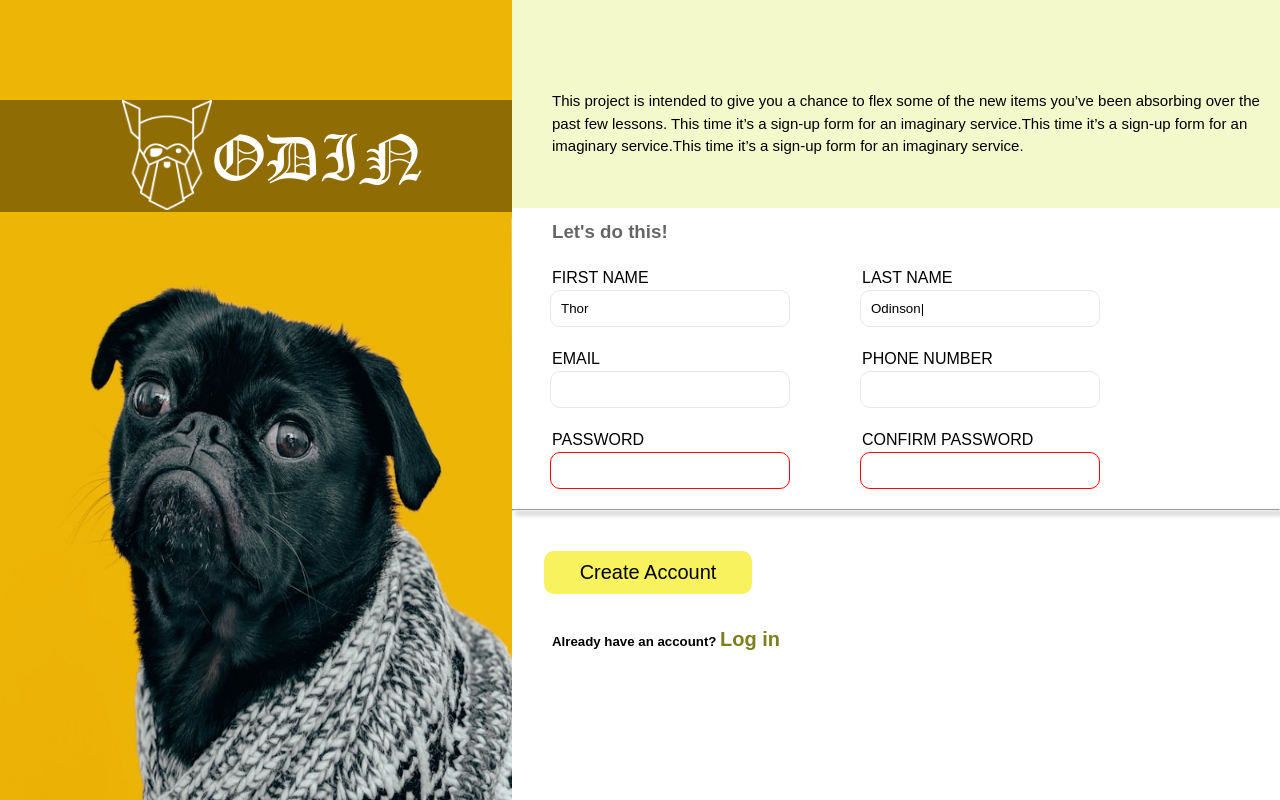
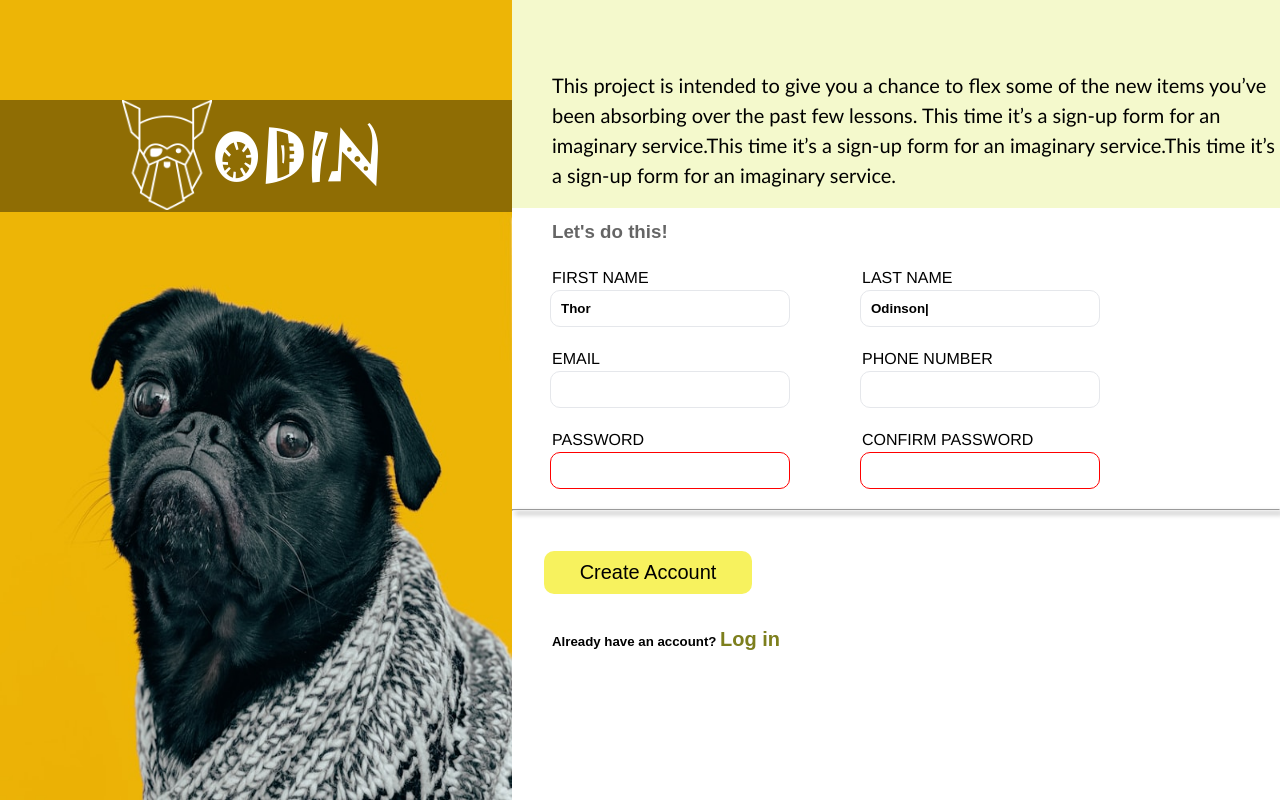
Before and after one commit to CodingSwordfish/Sign-up-form, a plain HTML site: page index.html in a window 1280 px wide. Drawn offline with Linux system fonts and the light colour scheme.

Commit message:
Add styling to the paragraph, input text and odin text

```diff
--- a/sign.css
+++ b/sign.css
@@ -1,6 +1,6 @@
 @font-face {
   font-family: "gathuku";
-  src: url("oldeng.TTF");
+  src: url("JOKERMAN.TTF");
 }
 
 html,
@@ -130,9 +130,10 @@ textarea {
 
 p {
   position: absolute;
-  top: 90px;
+  top: 70px;
   font-style: bold;
-  font-size: 15px;
+  font-size: 20px;
+  font-family:'Gill Sans', 'Gill Sans MT', Calibri, 'Trebuchet MS', sans-serif;
 }
 
 
@@ -146,6 +147,7 @@ label{
   display:block;
   margin-left: 40px;
   margin-top: 20px;
+  font-family: 'Franklin Gothic Medium', 'Arial Narrow', Arial, sans-serif;
 }
 
 input{
@@ -153,6 +155,7 @@ input{
   margin-left: -2px;
   width: 15rem;
   border-radius: 10px;
+ font-weight: bold;
 }
 
 
```
